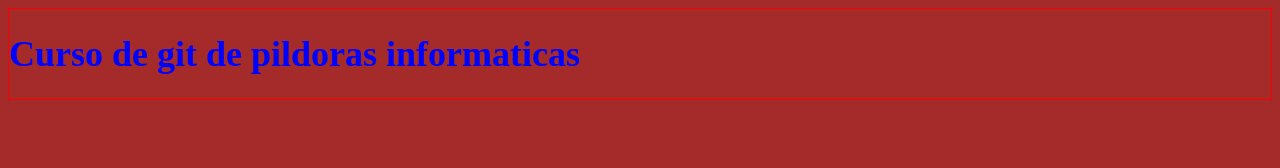
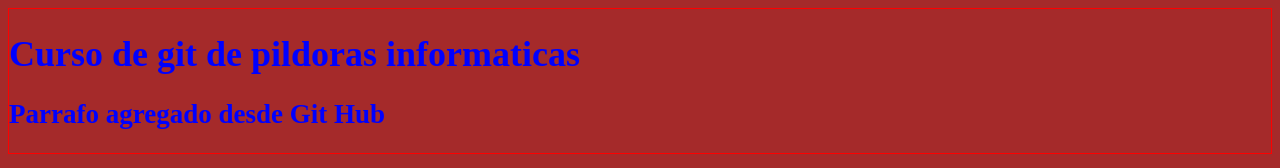
Before and after one commit to rikirikon2021/CursoGit, a plain HTML site: page index.html in a window 1280 px wide. Drawn offline with Linux system fonts and the light colour scheme; files whose address does not match are found by name.

Commit message:
Update index.html

```diff
--- a/index.html
+++ b/index.html
@@ -10,6 +10,7 @@
 <body>
     <h1>Curso de git de pildoras informaticas</h1>
 
+    <h2> Parrafo agregado desde Git Hub </h2>
 
     <script src="scripts.js"></script>
 </body>
```
